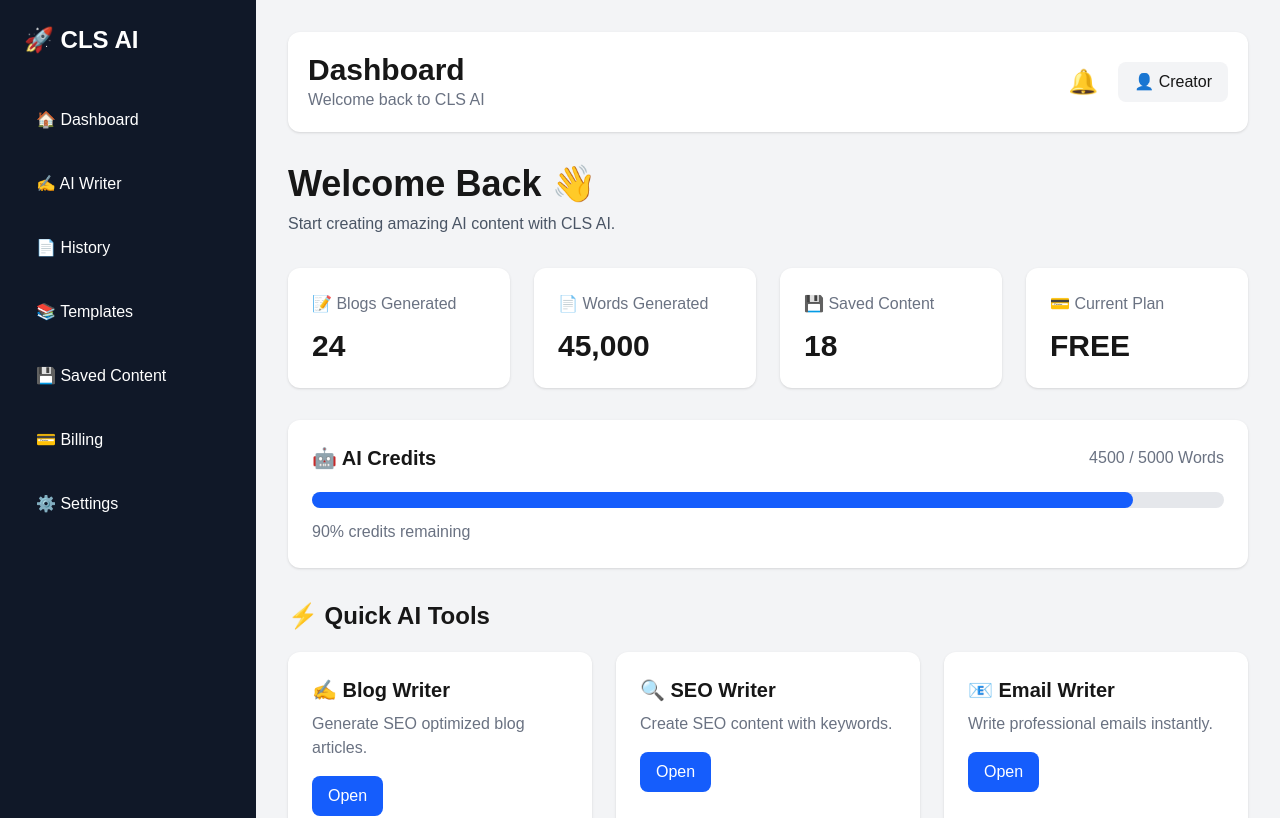
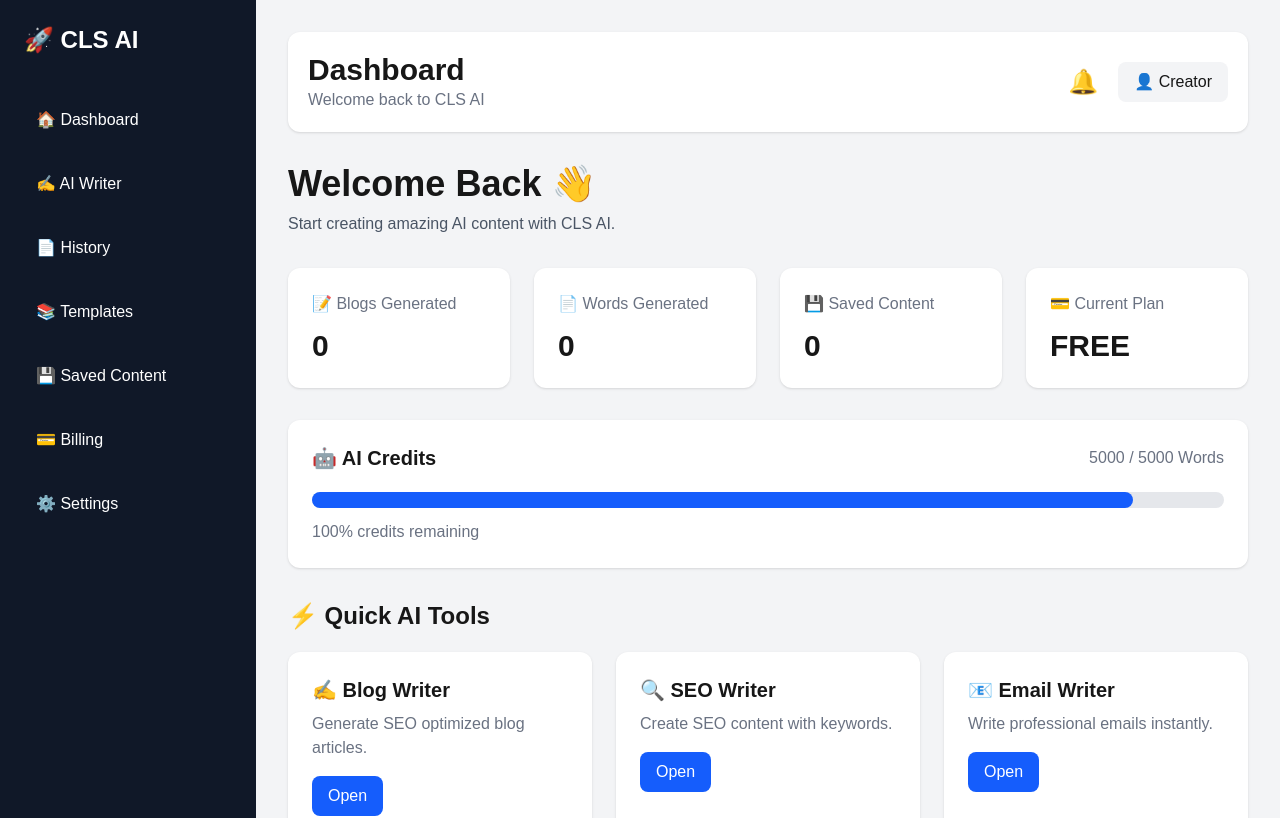
Before and after one commit to suvantrao25-tech/cls-ai-engine, a Next.js app in the folder frontend/: page /dashboard in a window 1280 px wide. Shown: the top 818 px of the page. Built offline with nearby package versions, Linux system fonts and the light colour scheme; no server answers.

Commit message:
Connect dashboard and signup with Supabase

```diff
--- a/frontend/app/dashboard/page.tsx
+++ b/frontend/app/dashboard/page.tsx
@@ -1,7 +1,41 @@
+"use client";
+
 import Sidebar from "../components/Sidebar";
 import Header from "../components/Header";
+import { useEffect, useState } from "react";
+import { supabase } from "@/lib/supabase";
 
 export default function Dashboard() {
+
+  const [profile, setProfile] = useState<any>(null);
+
+  useEffect(() => {
+
+    const loadProfile = async () => {
+
+      const { data: { user } } = await supabase.auth.getUser();
+
+      if (!user) return;
+
+      const { data, error } = await supabase
+        .from("profiles")
+        .select("*")
+        .eq("id", user.id)
+        .single();
+
+      if (error) {
+        console.log(error.message);
+        return;
+      }
+
+      setProfile(data);
+
+    };
+
+    loadProfile();
+
+  }, []);
+
   return (
     <main className="flex bg-gray-100 min-h-screen">
 
@@ -28,7 +62,7 @@ export default function Dashboard() {
     </h3>
 
     <p className="text-3xl font-bold mt-3">
-      24
+  {profile?.blogs_generated ?? 0}
 </p>
   </div>
 
@@ -39,7 +73,7 @@ export default function Dashboard() {
     </h3>
 
     <p className="text-3xl font-bold mt-3">
-      45,000
+  {profile?.words_generated ?? 0}
 </p>
   </div>
 
@@ -50,7 +84,7 @@ export default function Dashboard() {
     </h3>
 
     <p className="text-3xl font-bold mt-3">
-      18
+  {profile?.saved_content ?? 0}
 </p>
   </div>
 
@@ -61,7 +95,7 @@ export default function Dashboard() {
     </h3>
 
     <p className="text-3xl font-bold mt-3">
-      FREE
+  {profile?.plan ?? "FREE"}
 </p>
   </div>
 
@@ -76,7 +110,7 @@ export default function Dashboard() {
     </h2>
 
     <span className="text-gray-500">
-      4500 / 5000 Words
+  {profile?.credits ?? 5000} / 5000 Words
 </span>
 
   </div>
@@ -94,7 +128,9 @@ export default function Dashboard() {
 
 
   <p className="text-gray-500 mt-3">
-    90% credits remaining
+  {profile
+    ? `${Math.round((profile.credits / 5000) * 100)}% credits remaining`
+    : "100% credits remaining"}
 </p>
 
 
--- a/frontend/app/signup/page.tsx
+++ b/frontend/app/signup/page.tsx
@@ -15,13 +15,37 @@ export default function Signup() {
     password,
   });
 
+
   if (error) {
     alert(error.message);
     return;
   }
 
+
+  if (data.user) {
+
+    const { error: profileError } = await supabase
+      .from("profiles")
+      .insert({
+        id: data.user.id,
+        email: data.user.email,
+        name: "Creator",
+        plan: "FREE",
+        credits: 5000,
+        words_generated: 0,
+        blogs_generated: 0
+      });
+
+
+    if (profileError) {
+      alert(profileError.message);
+      return;
+    }
+
+  }
+
+
   alert("Account created successfully! Please check your email.");
-    console.log(data);
 
 };
 
--- a/frontend/components/AIForm.tsx
+++ b/frontend/components/AIForm.tsx
@@ -1,6 +1,7 @@
 "use client";
 
-import { useState } from "react";
+import { useState, useEffect } from "react";
+import { supabase } from "../lib/supabase";
 
 export default function AIForm({
   prompt,
@@ -14,6 +15,22 @@ export default function AIForm({
 
   const [response, setResponse] = useState("");
   const [loading, setLoading] = useState(false);
+  const [user, setUser] = useState<any>(null);
+  useEffect(() => {
+
+  const checkUser = async () => {
+
+    const {
+      data: { session }
+    } = await supabase.auth.getSession();
+
+    setUser(session?.user || null);
+
+  };
+
+  checkUser();
+
+}, []);
 
 
   const generateAI = async () => {
@@ -71,6 +88,9 @@ export default function AIForm({
   return (
 
     <div className="mt-6">
+      <p className="mt-3 text-sm text-gray-600">
+  User: {user ? user.email : "Not Logged In"}
+</p>
 
       <textarea
 
```
Lines whose indentation alone changed are shown as unchanged.
